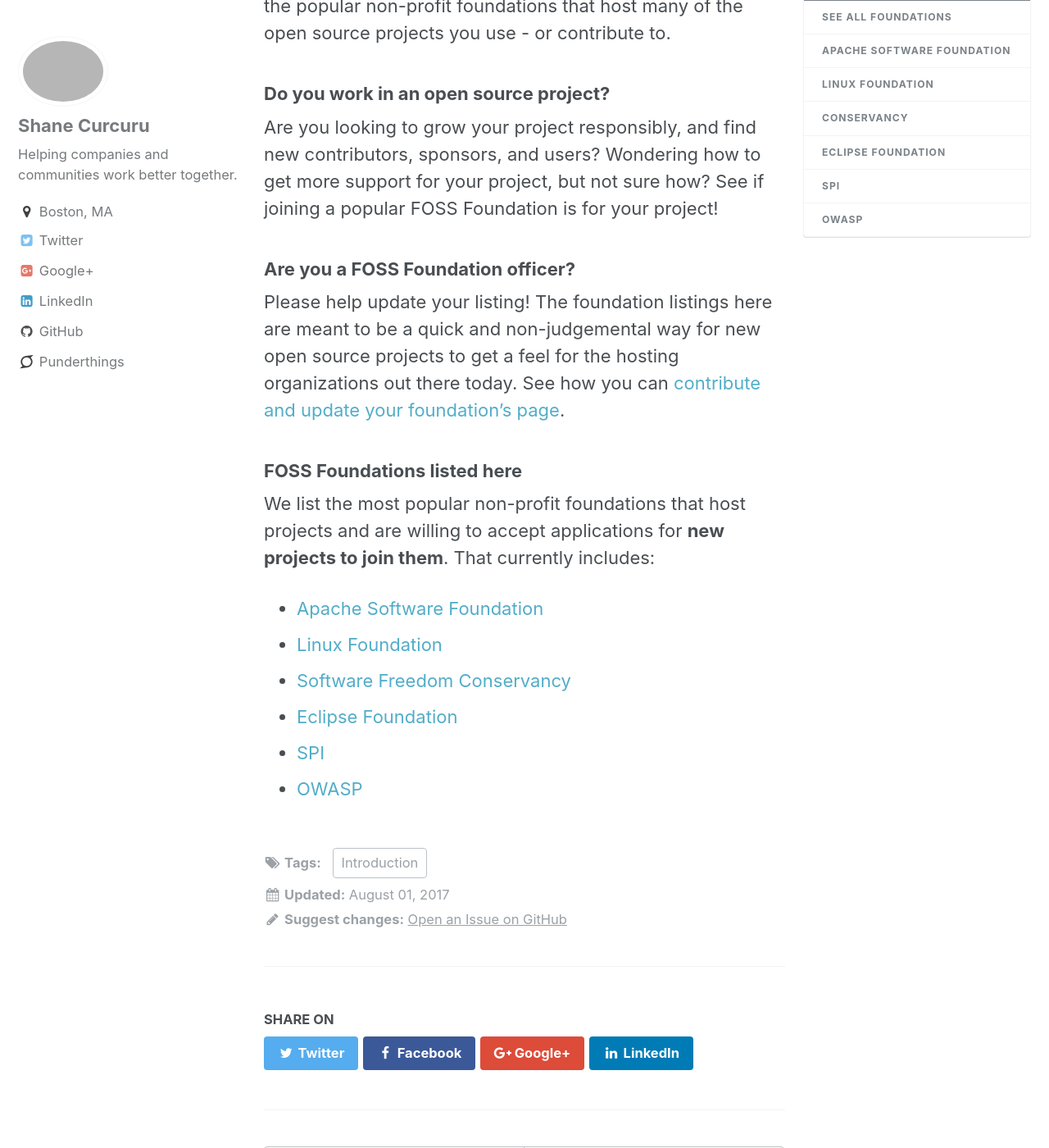
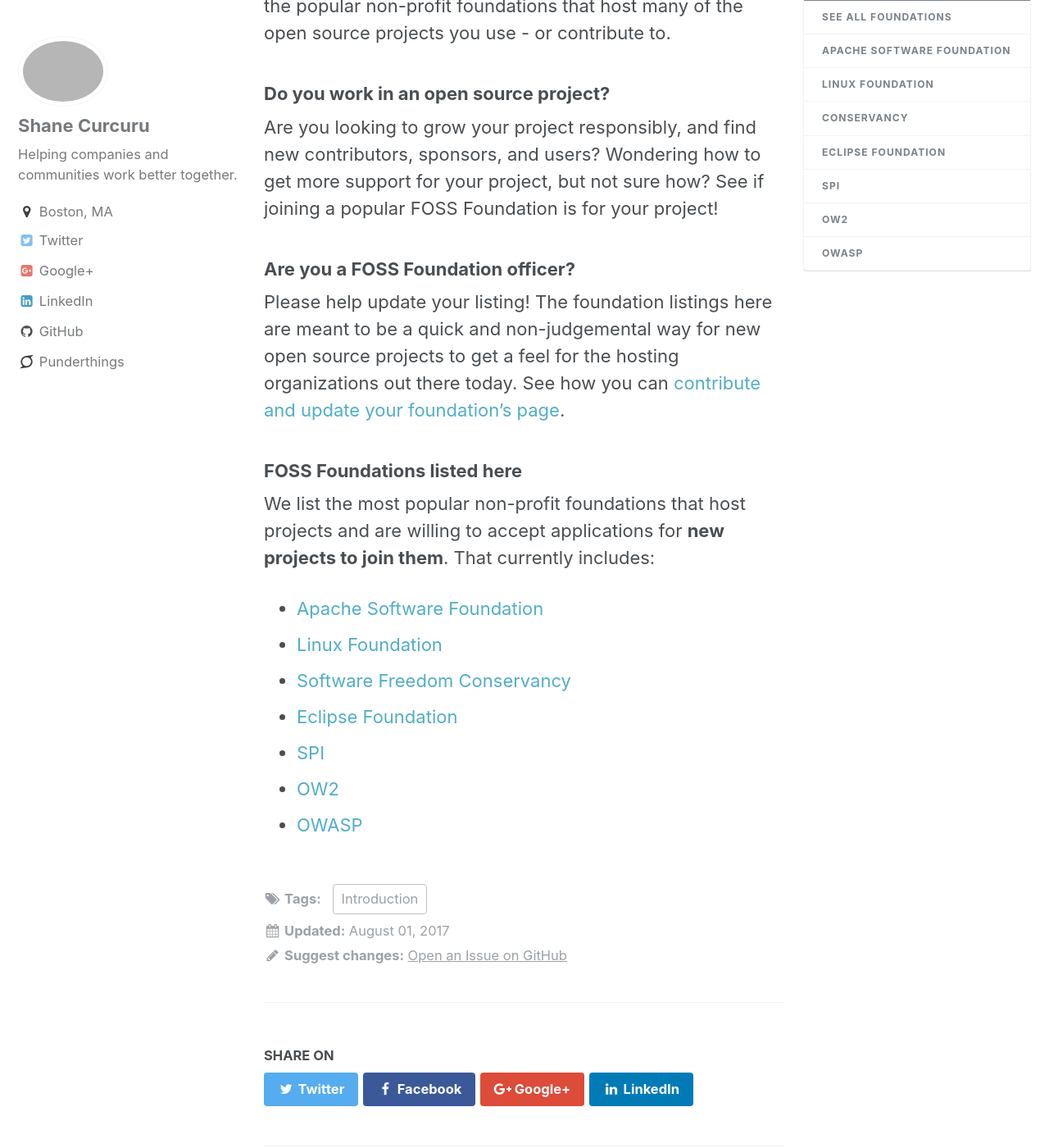
Before and after one commit to ShaneCurcuru/chooseafoundation, a Jekyll site: the page built from _posts/2017-08-01-welcome.md, in a window 1280 px wide and 1400 px high, scrolled down 476 px. Shown: the whole window at 82% size. Built offline with Jekyll 4.4.1, drawn with Linux system fonts in a browser that asks for light colours.

Commit message:
ow2 content update

```diff
--- a/_includes/foundations-toc.html
+++ b/_includes/foundations-toc.html
@@ -8,6 +8,7 @@
       <li><a href="{{ '/foundations/conservancy' | absolute_url }}">Conservancy</a></li>
       <li><a href="{{ '/foundations/eclipse' | absolute_url }}">Eclipse Foundation</a></li>
       <li><a href="{{ '/foundations/spi' | absolute_url }}">SPI</a></li>
+      <li><a href="{{ '/foundations/ow2' | absolute_url }}">OW2</a></li>
       <li><a href="{{ '/foundations/owasp' | absolute_url }}">OWASP</a></li>
     </ul>
   </nav>
--- a/_posts/2017-08-01-welcome.md
+++ b/_posts/2017-08-01-welcome.md
@@ -31,5 +31,6 @@
   <li><a href="{{ '/foundations/conservancy' | absolute_url }}">Software Freedom Conservancy</a></li>
   <li><a href="{{ '/foundations/eclipse' | absolute_url }}">Eclipse Foundation</a></li>
   <li><a href="{{ '/foundations/spi' | absolute_url }}">SPI</a></li>
+  <li><a href="{{ '/foundations/ow2' | absolute_url }}">OW2</a></li>
   <li><a href="{{ '/foundations/owasp' | absolute_url }}">OWASP</a></li>
 </ul>
```
Also changed, not shown: _foundations/ow2.md (+1 -1 lines).
